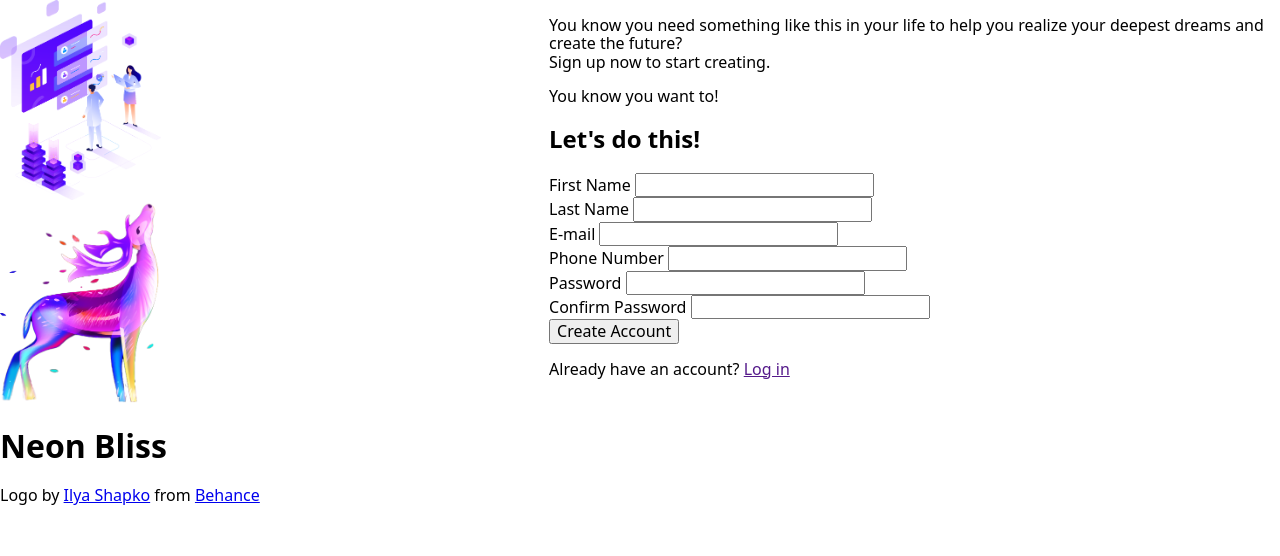
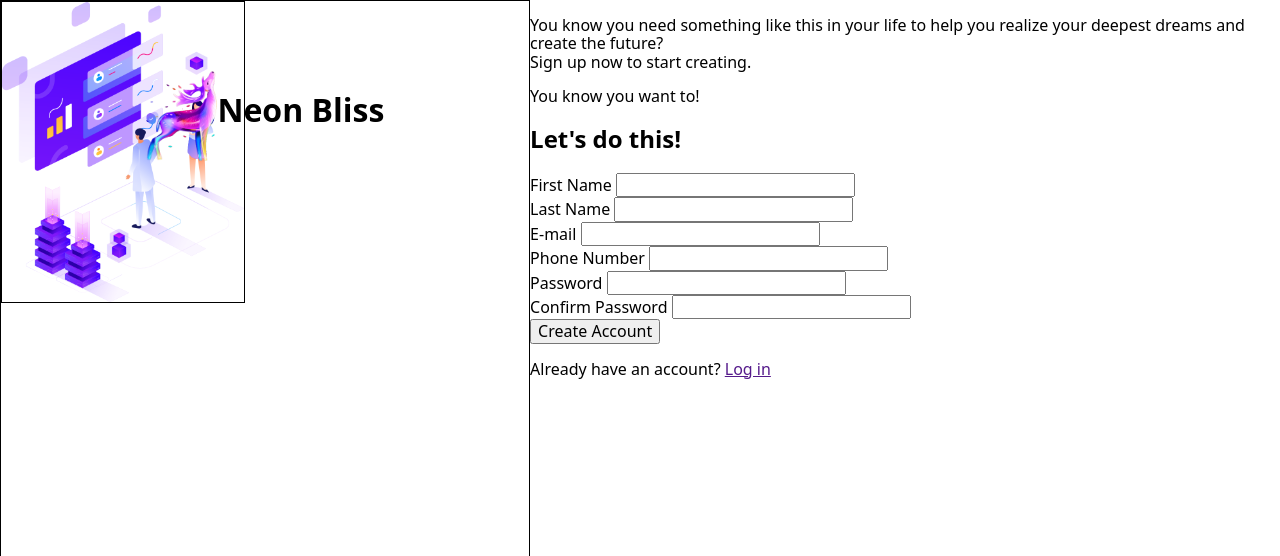
Before and after one commit to alex-dishen/sign-up-form, a plain HTML site: page index.html in a window 1280 px wide. Shown: the top 556 px of the page. Drawn offline with nearby package versions, Linux system fonts and the light colour scheme.

Commit message:
Center logo

```diff
--- a/index.html
+++ b/index.html
@@ -13,16 +13,11 @@
 <body>
     <main>
         <div class="left-side">
-            <img src="img/experience.png" alt="">
+            <img src="img/experience.png" alt="creating picture" class="picture">
             <div>
                 <img src="img/deer.png" alt="logo" class="logo">
                 <h1>Neon Bliss</h1>
             </div>
-            <p>
-                Logo by <a href="https://www.behance.net/iliasc"
-                target="_blank">Ilya Shapko</a> from
-                <a href="https://www.behance.net/" target="_blank">Behance</a>
-            </p>
         </div>
 
         <div class="right-side">
--- a/style.css
+++ b/style.css
@@ -25,11 +25,27 @@ main {
 }
 
 .left-side {
-    width: 640px;
+    position: relative;
+    width: 600px;
+    height: 100vh;
+    border: 1px solid black;
 }
 
-.left-side img {
-    height: 200px;
+.picture {
+    height: 300px;
+    border: 1px solid;
+}
+
+.left-side > div {
+    display: flex;
+    justify-content: center;
+    position: absolute;
+    width: 100%;
+    top: 70px;
+}
+
+.logo {
+    height: 90px;
 }
 
 /* FOOTER */
```
